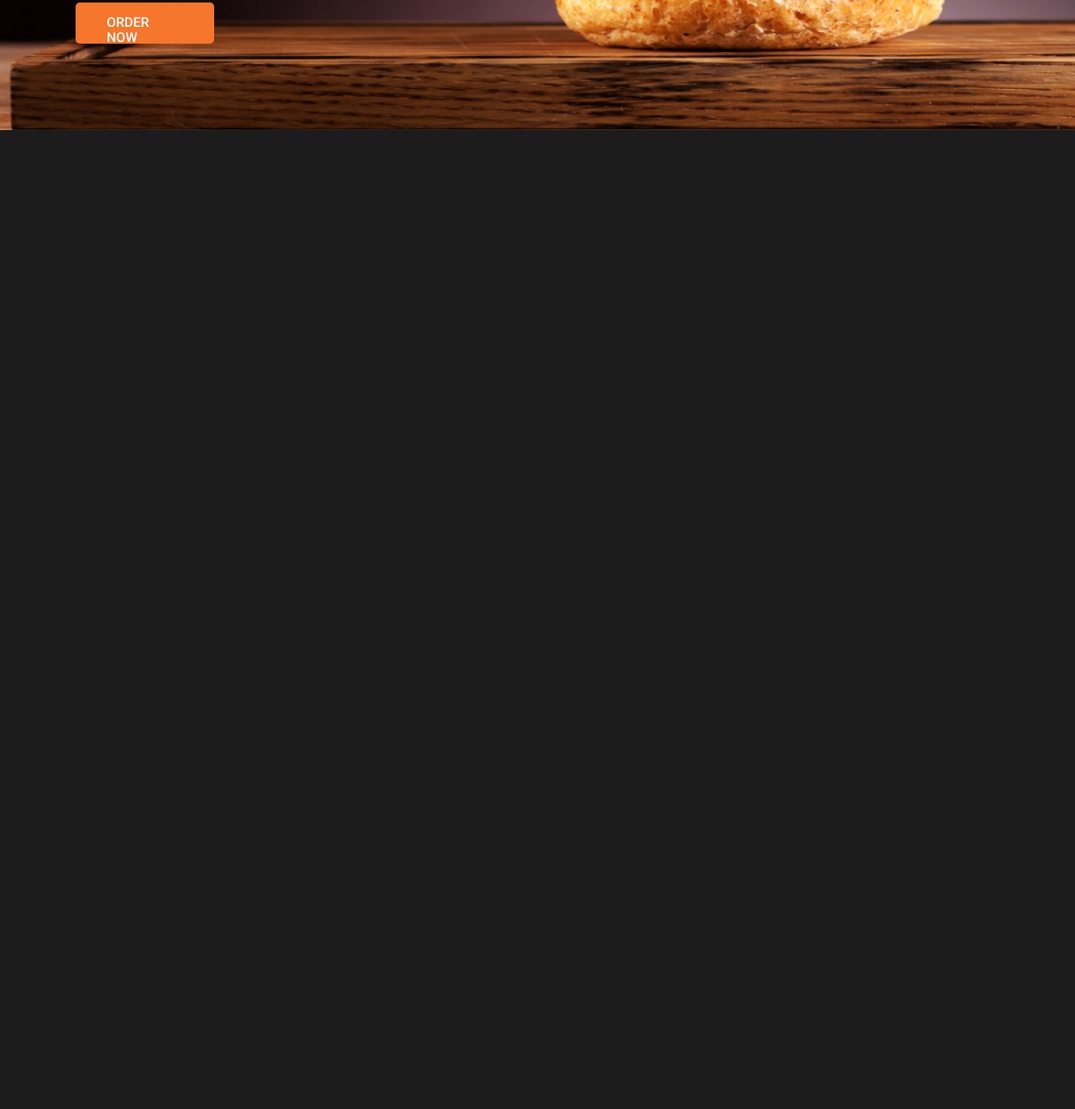
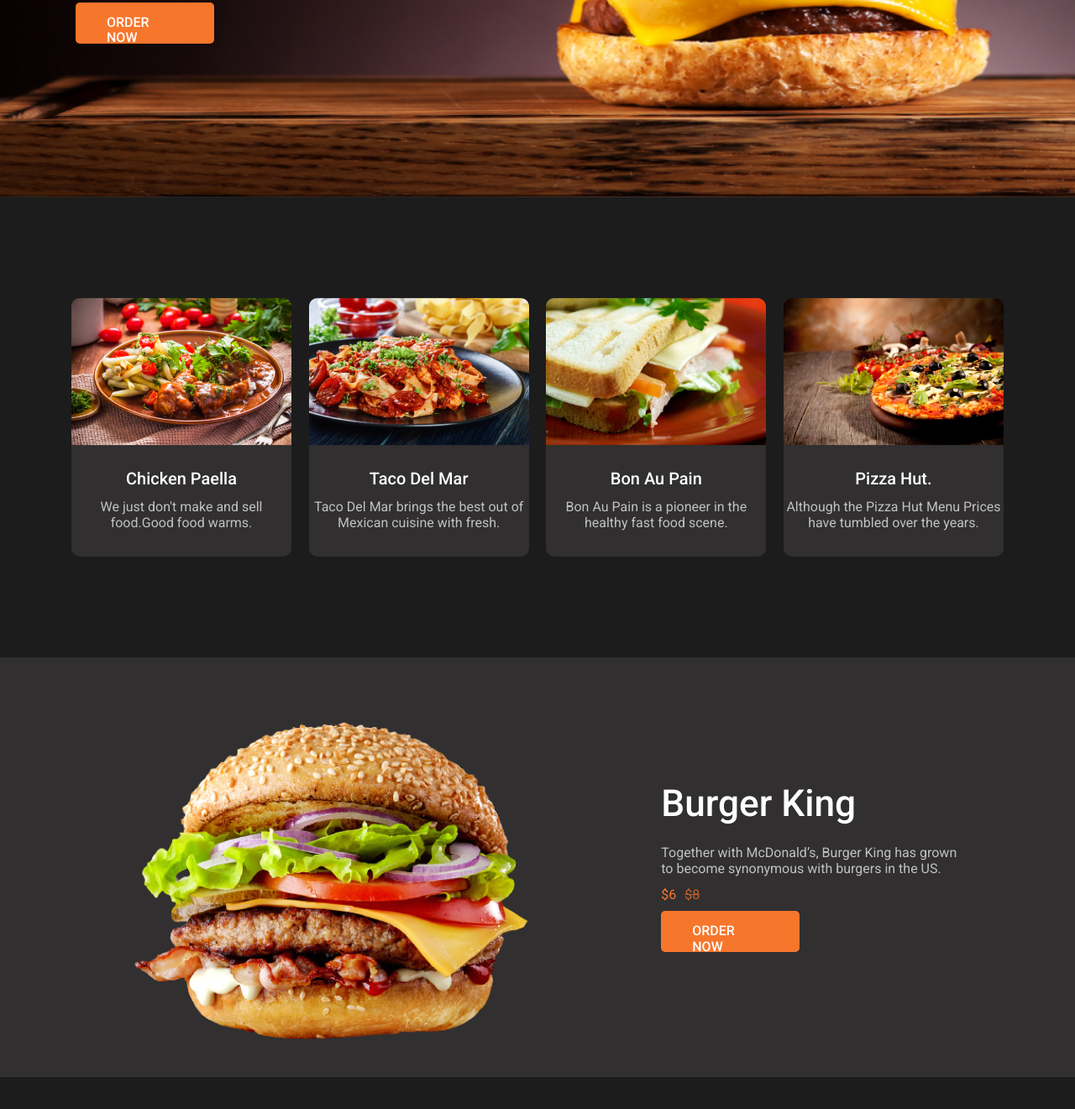
Before and after one commit to Headwoo/burger-landing, a plain HTML site: page index.html in a window 1280 px wide. Shown: the part 565-1886 px from the top of the page at 84% size. Before the commit the page ends 800 px from the top, so only its background shows below. Drawn offline with Linux system fonts and the light colour scheme.

Commit message:
added two blocks

```diff
--- a/css/style.css
+++ b/css/style.css
@@ -272,7 +272,13 @@ color: #FFFFFF;
 
 .main-block {
 	position: relative;
-	min-height: 90vh;
+	min-height: 100vh;
+	margin-bottom: 100px;
+}
+@media (max-width: 701px){
+	.main-block{
+		min-height: 90vh;
+	}
 }
 .main-block__body {
 	padding: 250px 0 100px 0;
@@ -385,3 +391,195 @@ color: #FFFFFF;
 		max-width: 283px;
 	}
 }
+
+/* meal-block ---------------------------------------- */
+.meal__block {
+	margin-bottom: 100px;
+}
+.meal {
+}
+.meal__container {
+	padding: 0 10px;
+}
+._container {
+}
+.meal__body {
+	display: flex;
+	justify-content: space-between;
+	flex-wrap: wrap;
+}
+.meal__column {
+	margin: 20px 5px;
+	display: flex;
+	flex-direction: column;
+	justify-content: center;
+	align-items: center;
+	background: #312F30;
+border-radius: 10px;
+max-width: 262px;
+}
+@media (max-width: 1114px){
+	.meal__container{
+		max-width: 780px;
+	}
+}
+@media (max-width: 584px){
+	.meal__block{
+		margin-bottom: 80px;
+	}
+	.main-block {
+		margin-bottom: 80px;
+	}
+}
+@media (max-width: 1114px){
+	.meal__body{
+		justify-content: center;
+	}
+	.meal__column{
+		margin: 20px 10px;
+	}
+}
+.meal__image {
+}
+.meal__title {
+	margin-top: 28px;
+	text-align: center;
+	font-weight: 500;
+font-size: 20px;
+line-height: 115%;
+color: #FFFFFF;
+}
+.meal__text {
+	margin: 13px 0 30px 0;
+	text-align: center;
+	font-weight: normal;
+font-size: 16px;
+line-height: 118%;
+color: #FFFFFF;
+opacity: 0.7;
+}
+
+/* sale-block ----------------------------------- */
+.burger__sale {
+	background: #312F30;
+	max-height: 543px;
+	margin-bottom: 150px;
+}
+.sale {
+}
+.sale__container {
+}
+._container {
+}
+.sale__body {
+	padding: 0 10px;
+	display: flex;
+	align-items: center;
+	justify-content: space-around;
+}
+.sale__description {
+}
+.sale__title {
+	font-weight: 500;
+font-size: 44.2px;
+line-height: 118%;
+color: #FFFFFF
+}
+.sale__text{
+max-width: 360px;
+font-weight: normal;
+font-size: 16px;
+line-height: 118%;
+color: #FFFFFF;
+opacity: 0.7;
+margin: 24px 0 13px 0;
+}
+.sale__price {
+	margin-bottom: 11px;
+	color: #F6762C;
+}
+.sale__price-low {
+	margin-right: 6px;
+}
+.sale__price-realy {
+	opacity: 0.7;
+}
+.main-block__button-link {
+}
+
+@media (max-width: 920px){
+	.sale__image{
+		width: 300px;
+	}
+}
+@media (max-width: 720px){
+	.sale__title{
+		font-size: 33px;
+	}
+	.sale__text{
+		font-size: 13px;
+		margin: 20px 0 10px 0;
+	}
+}
+
+@media (max-width: 531px){
+	.sale__image{
+		width: 250px;
+	}
+	.sale__title{
+		font-size: 26px;
+	}
+	.sale__text{
+		font-size: 12px;
+	}
+}
+
+@media (max-width: 471px){
+	.sale__image{
+		width: 230px;
+	}
+	.sale__title{
+		font-size: 23px;
+	}
+	.sale__text{
+		font-size: 11px;
+	}
+}
+@media (max-width: 431px){
+	.sale__text{
+		margin: 10px 0 5px 0;
+	}
+}
+@media (max-width: 429px){
+	.sale__description{
+		margin: 5px 0;
+	}
+	.main-block__button-link {
+		max-width: 130px;
+		max-height: 35px;
+	}
+	.main-block__button-link > a {
+		font-size: 13px;
+		padding: 11px 0 30px 0;
+	}
+	.sale__image{
+		width: 200px;
+	}
+}
+
+@media (max-width: 394px){
+	.sale__image{
+		width: 170px;
+	}
+	.sale__title{
+		font-size: 20px;
+	}
+	.sale__text{
+		font-size: 9px;
+	}
+}
+@media (max-width: 391px){
+	.sale__text{
+		max-width: 150px;
+	}
+}
--- a/index.html
+++ b/index.html
@@ -5,7 +5,9 @@
 	<meta http-equiv="X-UA-Compatible" content="IE=edge">
 	<meta name="viewport" content="width=device-width, initial-scale=1.0">
 	<link rel="stylesheet" href="css/style.css">
-	<link href="https://fonts.googleapis.com/css2?family=Roboto:wght@500&display=swap" rel="stylesheet">
+	<link rel="preconnect" href="https://fonts.googleapis.com">
+<link rel="preconnect" href="https://fonts.gstatic.com" crossorigin>
+<link href="https://fonts.googleapis.com/css2?family=Roboto:wght@400;500;700&display=swap" rel="stylesheet">
 	<title>Fast Food</title>
 </head>
 <body>
@@ -58,6 +60,50 @@
 					<img src="img/header/main-burger.jpg" alt="">
 			  </div>
 			</section>
+			<section class="meal__block meal">
+				<div class="meal__container _container">
+					<div class="meal__body">
+						<div class="meal__column">
+							<img class="meal__image" src="img/meal-block/paella.png" alt="paella">
+							<h3 class="meal__title">Chicken Paella</h3>
+							<h4 class="meal__text">We just don't make and sell food.Good food warms.</h4>
+						</div>
+						<div class="meal__column">
+							<img class="meal__image" src="img/meal-block/taco.png" alt="taco">
+							<h3 class="meal__title">Taco Del Mar</h3>
+							<h4 class="meal__text">Taco Del Mar brings the best out of Mexican cuisine with fresh.</h4>
+						</div>
+						<div class="meal__column">
+							<img class="meal__image" src="img/meal-block/pain.png" alt="pain">
+							<h3 class="meal__title">Bon Au Pain</h3>
+							<h4 class="meal__text">Bon Au Pain is a pioneer in the healthy fast food scene.</h4>
+						</div>
+						<div class="meal__column">
+							<img class="meal__image" src="img/meal-block/pizza.png" alt="pizza">
+							<h3 class="meal__title">Pizza Hut.</h3>
+							<h4 class="meal__text">Although the Pizza Hut Menu Prices have tumbled over the years.	</h4>
+						</div>
+					</div>
+				</div>
+			</section>
+			<section class="burger__sale sale">
+				<div class="sale__container _container">
+					<div class="sale__body">
+						<img class="sale__image" src="img/burger__sale/burger__sale.png" alt="">
+						<div class="sale__description">
+							<h2 class="sale__title">Burger King</h2>
+							<h3 class="sale__text">Together with McDonald’s, Burger King has grown to become synonymous with burgers in the US.</h3>
+							<div class="sale__price">
+								<span class="sale__price-low">$6</span>
+								<s class="sale__price-realy">$8</s>
+							</div>
+							<div class="main-block__button-link">
+								<a href="#">ORDER NOW</a>
+							</div>
+						</div>
+					</div>
+				</div>
+			</section>
 		</main>
 		<footer class="footer">
 			<div class="footer__container _container">
```
Also changed, not shown: img/burger__sale/burger__sale.png (added), img/meal-block/paella.png (added), img/meal-block/pain.png (added), img/meal-block/pizza.png (added), img/meal-block/taco.png (added).
